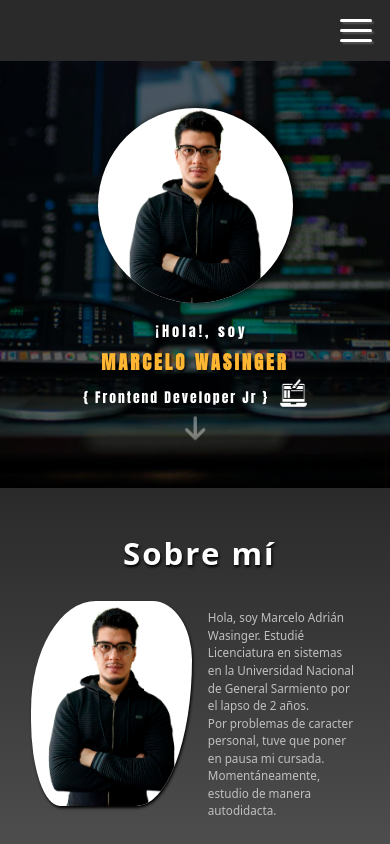
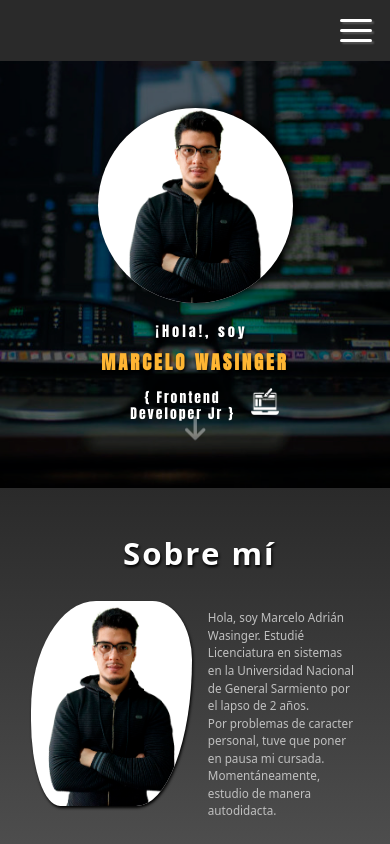
Before and after one commit to macheWasinger/portafolio, a React (Create React App) app: page / in a window 390 px wide. Shown: the top 844 px of the page. Built offline with nearby package versions, Linux system fonts and the light colour scheme; grey boxes are pictures that could not be loaded; a web font is replaced by a local one.

Commit message:
repair arrows

```diff
--- a/src/css/home/HomeMOBILE.css
+++ b/src/css/home/HomeMOBILE.css
@@ -105,19 +105,19 @@
   }
 
   .container-textFrontendJR-iconFrontend {
-    width: auto;
+    width: 43vw;
     display: flex;
     align-items: center;
     justify-content: space-around;
-    margin: 0 !important;
+    margin: auto;
     position: relative;
     bottom: 0.5vw;
+    /* background-color: red; */
   }
 
   .container-textFrontendJR-iconFrontend > img {
     width: 7vw !important;
     height: 7vw !important;
-    margin-left: 0;
     position: relative;
     top: -3px !important;
   }
@@ -127,7 +127,7 @@
     font-family: "Anton", sans-serif;
     font-size: 2.7vw;
     letter-spacing: 2px;
-    /* margin-left: 4%; */
+    margin-left: 4%;
   }
 }
 
--- a/src/css/proyectos/ProyectosDESKTOP.css
+++ b/src/css/proyectos/ProyectosDESKTOP.css
@@ -49,7 +49,7 @@
 .style-h3-subtitulo__proyectos {
   text-transform: uppercase;
   font-size: 1.6vw;
-  margin-top: 4vw;
+  margin-top: 3.5vw;
   letter-spacing: 3px;
 }
 
@@ -57,7 +57,7 @@
   width: 95vw;
   height: auto;
   margin: auto;
-  margin-top: 5vw;
+  margin-top: 4vw;
   display: flex;
   /* background-color: red !important; */
   /* box-shadow: 1px 2px 9px #000000; */
@@ -69,7 +69,7 @@
   border-radius: 10px;
   margin: auto;
   padding-top: 0.5vw;
-  background-color: #595959;
+  background-color: #575757;
 }
 
 .container-project:hover {
--- a/src/css/proyectos/ProyectosMOBILE.css
+++ b/src/css/proyectos/ProyectosMOBILE.css
@@ -142,6 +142,11 @@
     padding-top: 3vw;
     background-color: #2a2a2a;
   }
+
+  .carousel-control-prev,
+  .carousel-control-next {
+    z-index: 0 !important;
+  }
 }
 
 @media only screen and (min-width: 320px) and (max-width: 400px) {
```
